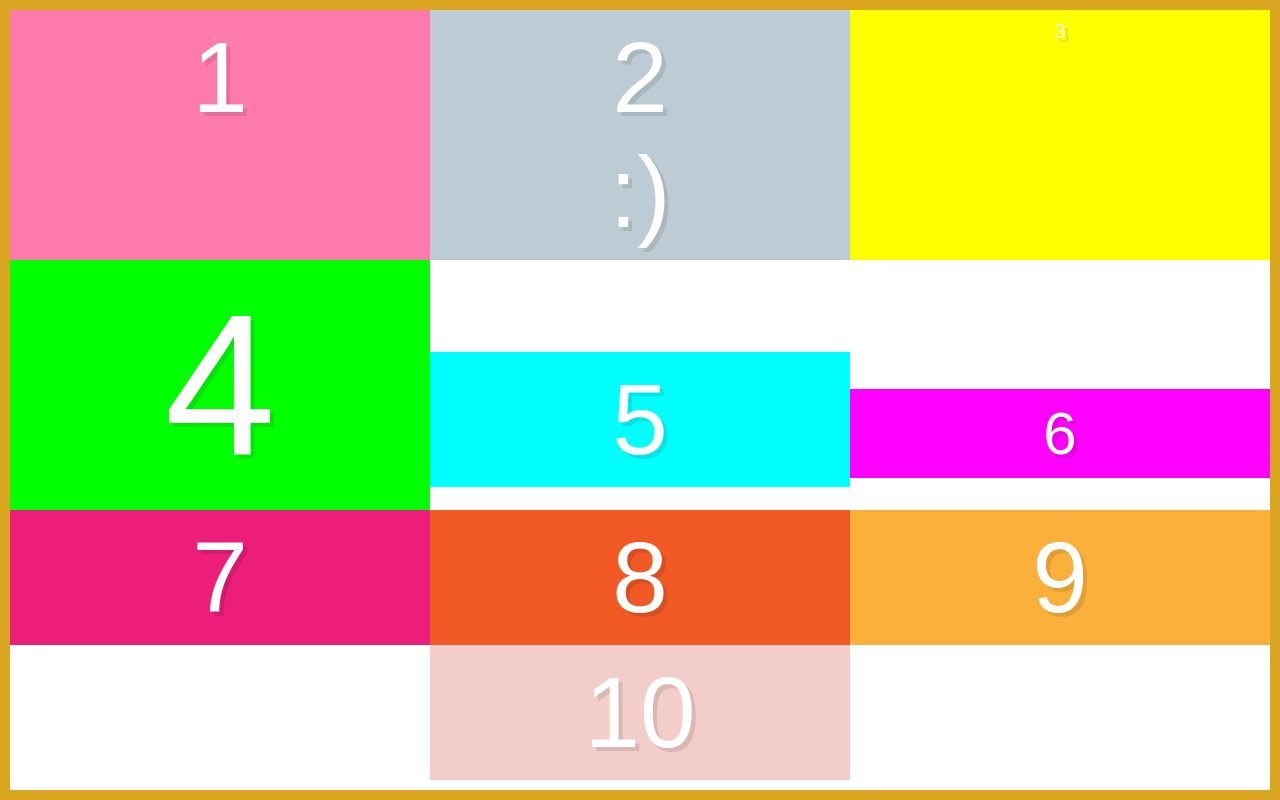
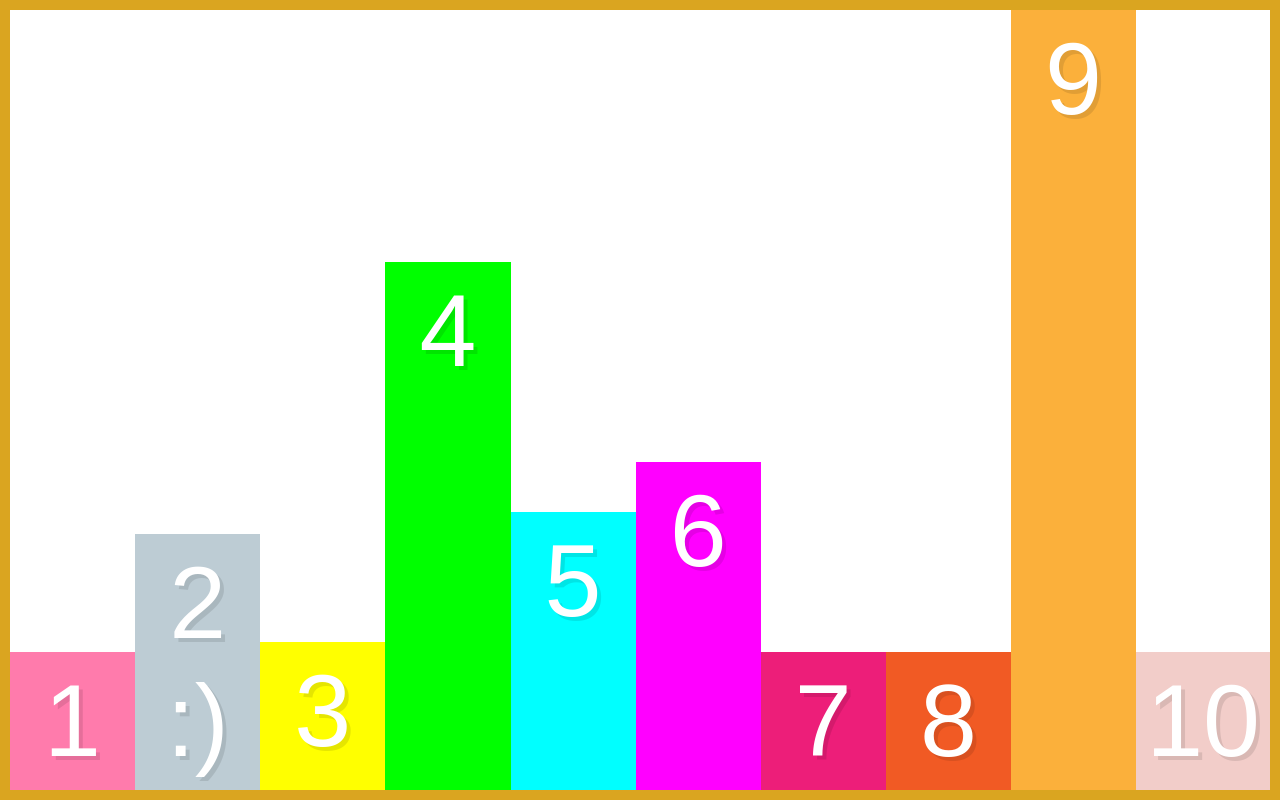
Before and after one commit to rix1/flexbox-fun, a plain HTML site: page index.html in a window 1280 px wide. Drawn offline with Linux system fonts and the light colour scheme.

Commit message:
finished tut

```diff
--- a/style.css
+++ b/style.css
@@ -5,7 +5,7 @@ button,hr{overflow:visible}img,legend{border:0}legend,td,th{padding:0}html{font-
 
 .box{
     color: white;
-    font-size: 100px;
+    font-size: 8vw;
     text-align: center;
     text-shadow: 4px 4px 0 rgba(0, 0, 0, 0.1);
     padding: 10px;
@@ -32,9 +32,8 @@ button,hr{overflow:visible}img,legend{border:0}legend,td,th{padding:0}html{font-
     /* Align content
     - We need a wrap, because align-content is only concerned with the cross-axis
     */
-    flex-wrap: wrap;
     align-content: flex-start;
-    align-items: stretch;; /* Strech is default */
+    align-items: flex-end; /* Strech is default */
     justify-content: center;
 }
 
@@ -42,18 +41,21 @@ button,hr{overflow:visible}img,legend{border:0}legend,td,th{padding:0}html{font-
     width: 33.333333%;
 }
 
+.box9{
+    align-self: stretch;
+}
+
 .box3{
-    font-size: 20px;
+    padding-bottom: 20px;
+
 }
 .box5{
-    align-self: baseline;
+    padding-bottom: 150px;
 }
 
 .box6{
-    font-size:60px;
-    align-self: baseline;
+    padding-bottom: 200px;
 }
 .box4{
-    font-size: 200px;
-    align-self: baseline;
+    padding-bottom: 400px;
 }
```
